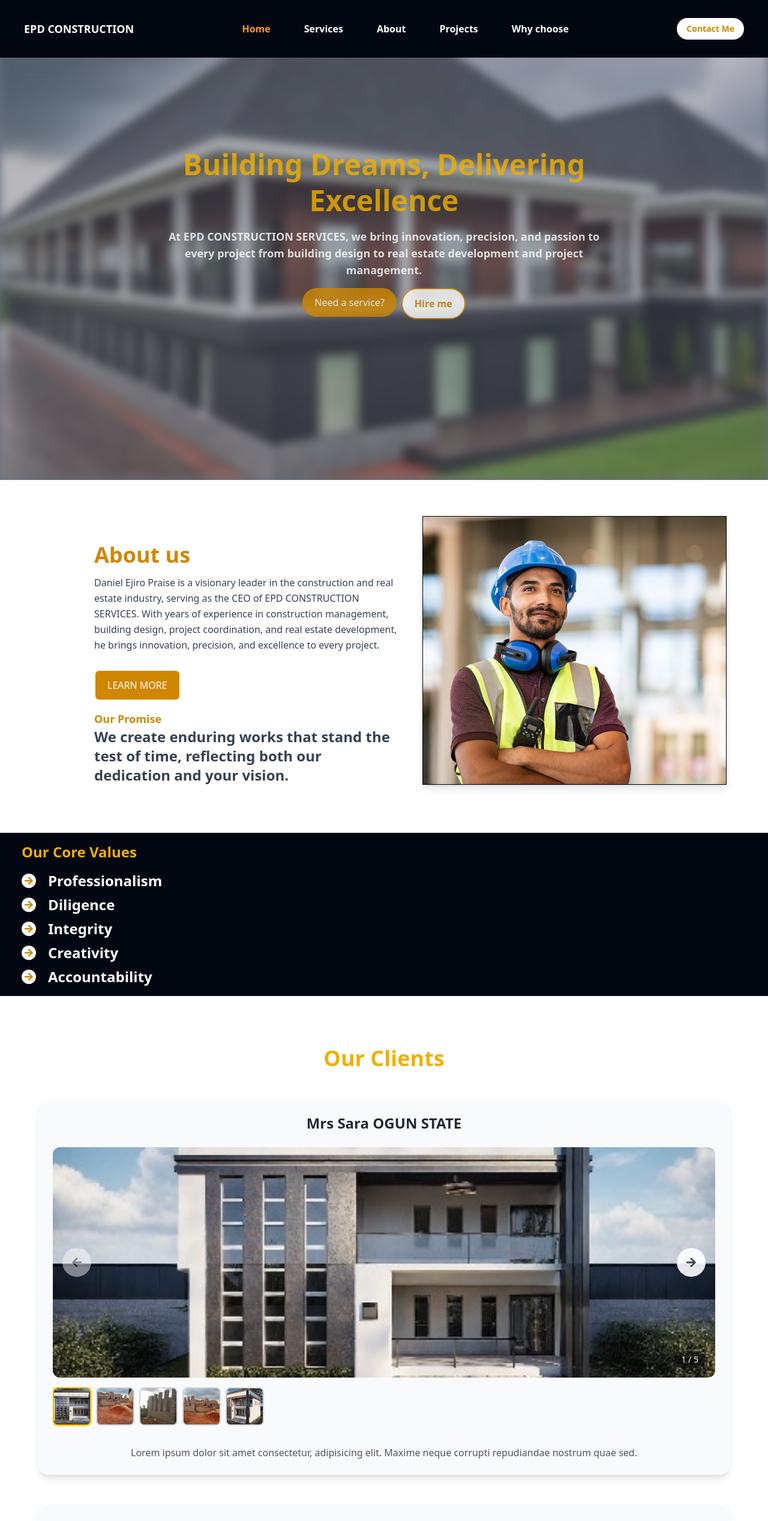
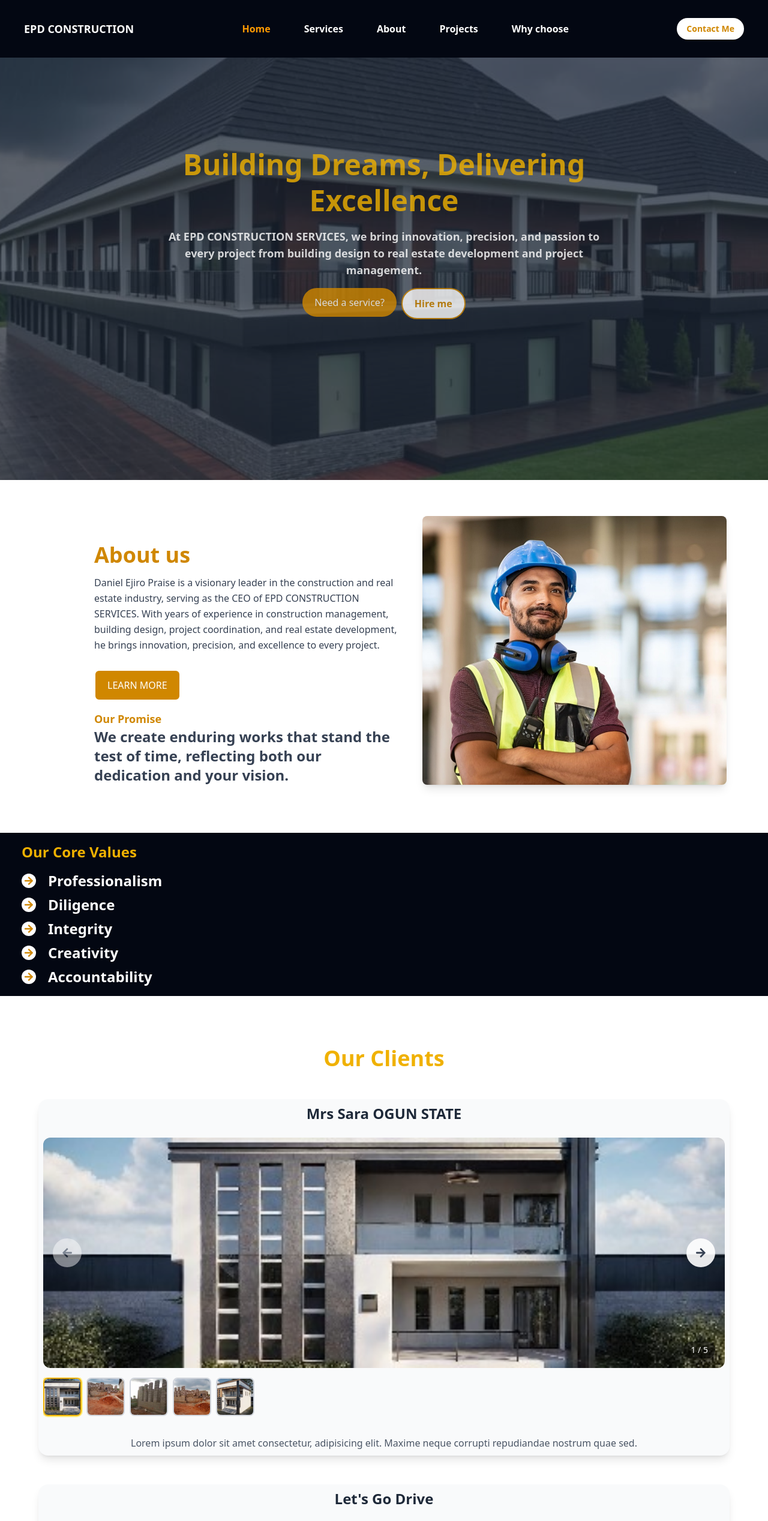
Before and after one commit to wizzcode01/contruction-website, a React (Vite) app: page / in a window 1280 px wide. Shown: the top 2535 px of the page at 60% size. Built offline with nearby package versions, Linux system fonts and the light colour scheme.

Commit message:
added animations

```diff
--- a/src/components/About.jsx
+++ b/src/components/About.jsx
@@ -8,16 +8,20 @@ const About = () => {
       <div className="w-full lg:w-[85%] flex justify-center items-center lg:ml-32 lg:m-10">
         <div className="grid grid-cols-1 md:grid-cols-2 gap-8 sm:gap-10 items-center">
 
-          <figure
+          <motion.figure
+            initial={{ scale: 0.6, opacity: 0 }}
+            whileInView={{ scale: 1, opacity: 1 }}
+            transition={{ duration: 0.8, delay: 1, ease: "easeOut" }}
+            viewport={{ once: true }}
 
             className="w-full h-full sm:w-72 sm:h-72 md:w-80 md:h-80 lg:w-full lg:h-full flex-shrink-0 mx-auto order-2"
           >
             <img
               src={ejiroImg4}
               alt="Hero"
-              className="w-full h-full object-cover border shadow-lg"
+              className="w-full h-full object-cover shadow-lg rounded-lg"
             />
-          </figure>
+          </motion.figure>
 
           {/* Text Section with Slide In */}
           <div
@@ -27,7 +31,7 @@ const About = () => {
           <motion.div
            initial={{opacity:0, y:100}}
            animate={{opacity:1, y:0}}
-           transition={{duration:1.5, ease:"easeOut"}}
+           transition={{duration:1.5, delay: 1, ease:"easeOut"}}
            viewport={{once:true}}
           className="flex flex-col gap-2">
             <h1 className="text-2xl sm:text-3xl md:text-4xl font-bold text-yellow-600 leading-snug">
@@ -50,8 +54,18 @@ const About = () => {
             </div>
           </motion.div>
              <div className="text-left">
-                <h2 className="text-yellow-600 font-bold text-lg">Our Promise</h2>
-                <p className="text-2xl text-gray-700 font-bold">We create enduring works that stand the test of time, reflecting both our dedication and your vision.</p>
+                <motion.h2
+                  initial={{opacity:0, x:-100}}
+                  animate={{opacity:1, x:0}}
+                  transition={{duration:1.5, delay: 1, ease:"easeOut"}}
+                  viewport={{once:true}}
+                className="text-yellow-600 font-bold text-lg">Our Promise</motion.h2>
+                <motion.p
+                   initial={{opacity:0, x:-100}}
+                  animate={{opacity:1, x:0}}
+                  transition={{duration:1, delay: 1, ease:"easeOut"}}
+                  viewport={{once:true}}
+                className="text-2xl text-gray-700 font-bold">We create enduring works that stand the test of time, reflecting both our dedication and your vision.</motion.p>
             </div>
           </div>
           </div>
--- a/src/components/Clients.jsx
+++ b/src/components/Clients.jsx
@@ -35,7 +35,7 @@ const Clients = ({ clients }) => {
             const currentImageIndex = currentImage[clientIndex]
 
             return (
-              <div key={clientIndex} className="bg-gray-50 rounded-2xl p-6 shadow-lg ">
+              <div key={clientIndex} className="bg-gray-50 rounded-2xl p-2 shadow-lg ">
                 <h2 className="text-2xl font-bold text-gray-800 mb-6 text-center">
                   {client.title}
                 </h2>
@@ -43,7 +43,7 @@ const Clients = ({ clients }) => {
                 {/* Image Carousel Container */}
                 <div className="relative group ">
                   {/* Main Image Display */}
-                  <div className="relative w-full h-64 md:h-80 lg:h-96 rounded-xl overflow-hidden grid-cols-1 md:grid-cols-1 lg:grid-cols-2">
+                  <div className="relative w-full h-64 md:h-80 lg:h-96 rounded-xl overflow-hidden ">
                     <img
                       src={allImages[currentImageIndex]}
                       alt={`${client.title} - Image ${currentImageIndex + 1}`}
--- a/src/components/Hero.jsx
+++ b/src/components/Hero.jsx
@@ -27,8 +27,8 @@ const Hero = ({ heroData }) => {
   }, [])
 
   return (
-    <div className="min-h-screen relative w-full overflow-x-hidden bg-gray-500 ">
-      <div className="absolute z-20 inset-0 bg-cover bg-center bg-no-repeat opacity-60 blur-sm bg-white/20 backdrop-blur-md" style={{ backgroundImage: `url(${images[currentImage]})` }}></div>
+    <div className="min-h-screen relative w-full overflow-x-hidden  bg-gray-800 ">
+      <div className="absolute z-20 inset-0 bg-cover bg-center bg-no-repeat opacity-30" style={{ backgroundImage: `url(${images[currentImage]})` }}></div>
       <div className="relative z-20 flex flex-col justify-center items-center mx-auto opacity-80">
         <div className="flex flex-col gap-4 justify-center items-center lg:w-4xl w-full md:w-full p-5 opacity-100 mt-48 lg:m-52">
           <small className="text-xs sm:text-sm text-gray-600">
@@ -37,7 +37,7 @@ const Hero = ({ heroData }) => {
           <motion.h1
           initial={{opacity:0, y:50}}
           animate={{opacity:1, y:0}}
-          transition={{duration:1.3}}
+          transition={{duration:1.3, delay: 1}}
           key={id}
           className="text-3xl lg:text-5xl text-center sm:text-3xl md:text-4xl font-bold leading-tight text-yellow-500">
              {data.heroH1}{" "}
@@ -52,7 +52,7 @@ const Hero = ({ heroData }) => {
           <motion.p
             initial={{opacity:0}}
             animate={{opacity:1}}
-            transition={{duration:1}}
+            transition={{duration:1, delay:1}}
             className="lg:text-lg text-[19px] font-semibold text-center sm:text-sm md:text-base max-w-full md:w-[90%] text-white"
           >
             {heroData.ptext}
@@ -63,7 +63,7 @@ const Hero = ({ heroData }) => {
               <motion.button
                 initial={{opacity: 0, x: -100}}
                 animate={{x:0, opacity: 1}}
-                transition={{ duration: 1.2, ease: "easeOut" }}
+                transition={{ duration: 1.2, delay: 1.5, ease: "easeOut" }}
                 key={id}
                 onClick={() => window.open("https://wa.me/234912252079", "_blank")}
                 className={`py-2 px-4 sm:py-3 sm:px-5 text-lg sm:text-sm md:text-base transition-all ease-in-out duration-150 rounded-4xl
--- a/src/components/WhyChoose.jsx
+++ b/src/components/WhyChoose.jsx
@@ -122,7 +122,7 @@ const ServicesSection = () => {
 
         {/* Animated Inspirational Quote */}
         <motion.div
-          className="bg-yellow-500 rounded-2xl p-8 md:p-12 text-center"
+          className="bg-gray-900 rounded-2xl p-8 md:p-12 text-center"
           variants={quoteVariants}
           initial="hidden"
           whileInView="visible"
@@ -132,7 +132,7 @@ const ServicesSection = () => {
             transition: { duration: 0.3 }
           }}
         >
-          <blockquote className="text-xl md:text-2xl font-medium text-white leading-relaxed italic">
+          <blockquote className="text-xl md:text-2xl font-medium text-yellow-500 leading-relaxed italic">
             "Building is not just about bricks and mortar, it's about dreams taking shape, aspirations reaching heights, and legacies being built upon the foundation of passion and perseverance"
           </blockquote>
         </motion.div>
```
